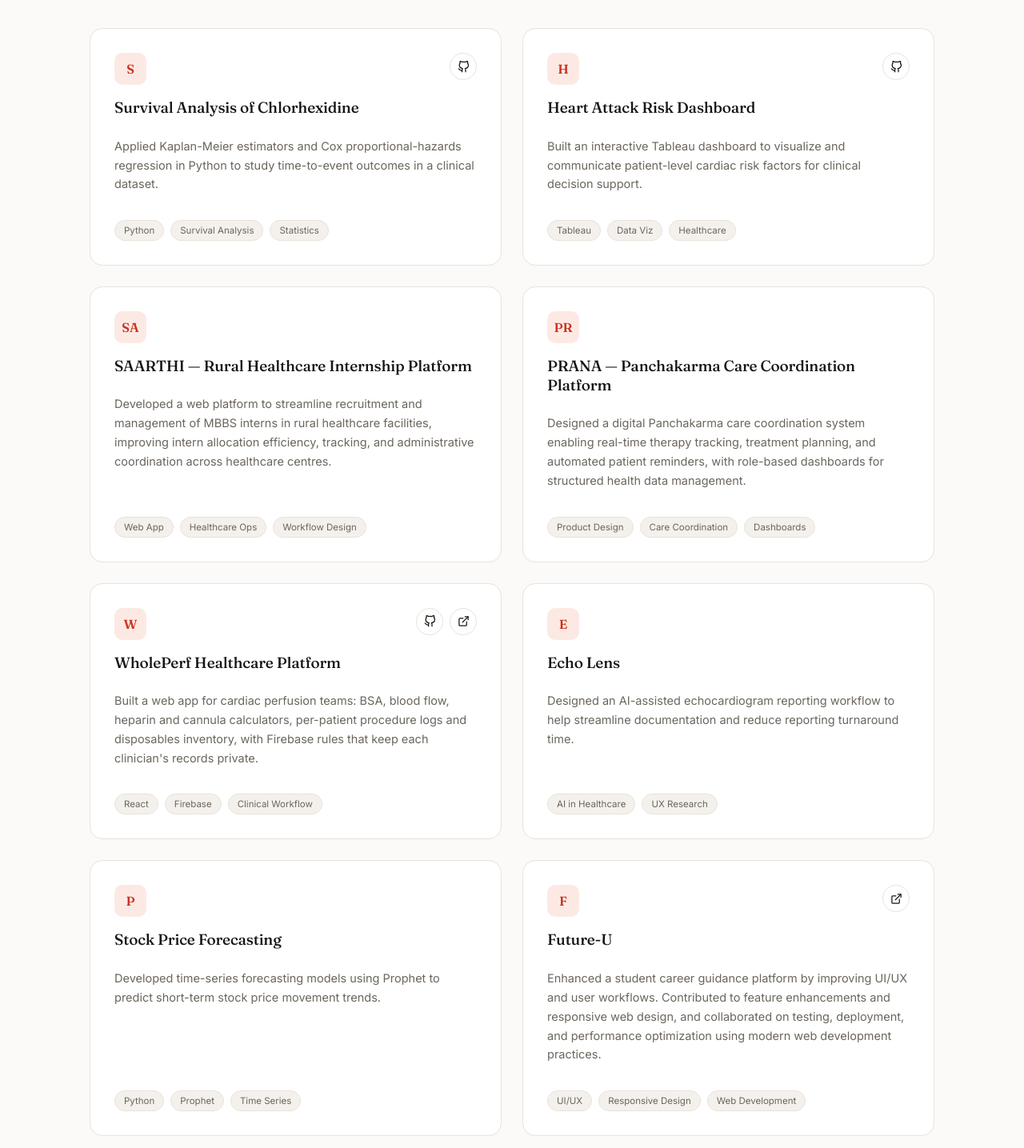
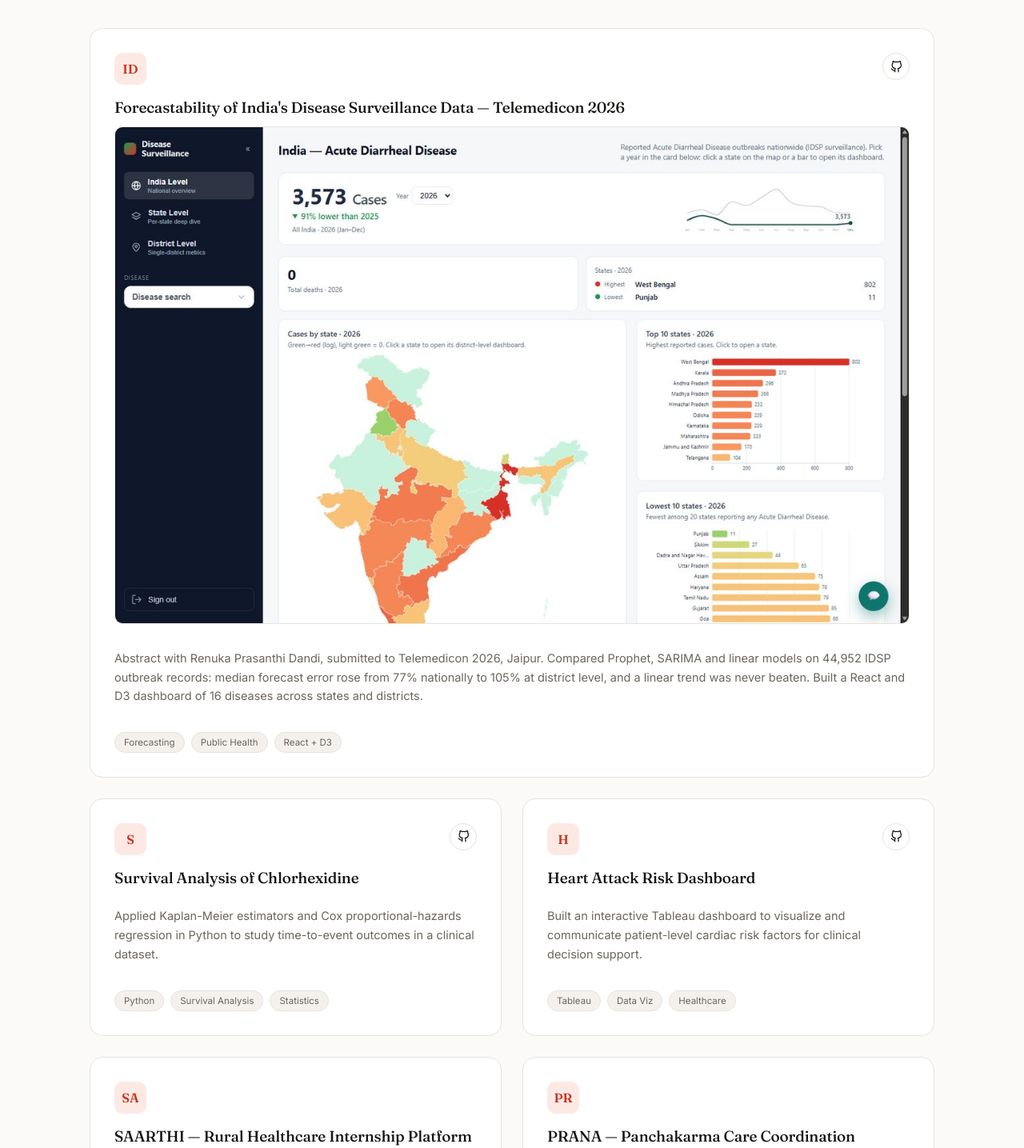
Before and after one commit to praharshitha-ai/portfolio, a plain HTML site: page index.html in a window 1280 px wide. Shown: the part 3440-4875 px from the top of the page at 80% size. Drawn offline with Linux system fonts and the light colour scheme.

Commit message:
Feature the Telemedicon 2026 IDSP abstract and drop stock forecasting
- Add a full-width card for the IDSP forecastability abstract (with
  Renuka Prasanthi Dandi) showing the surveillance dashboard
- Remove the Stock Price Forecasting card
- Update the downloadable resume with the abstract's results

```diff
--- a/index.html
+++ b/index.html
@@ -224,6 +224,8 @@
   .proj-top{display:flex; justify-content:space-between; align-items:flex-start; margin-bottom:16px;}
   .proj-icon{width:40px; height:40px; border-radius:10px; background:var(--red-100); color:var(--red-600); display:flex; align-items:center; justify-content:center; font-family:'Fraunces',serif; font-weight:600;}
   .proj-links{display:flex; gap:8px;}
+  .proj-card.proj-feature{grid-column:1 / -1;}
+  .proj-shot{display:block; width:100%; height:auto; border-radius:10px; border:1px solid var(--border); margin:2px 0 16px;}
   .proj-link{width:34px; height:34px; border-radius:50%; border:1px solid var(--border); display:flex; align-items:center; justify-content:center; transition:.3s ease;}
   .proj-link:hover{background:var(--red-500); border-color:var(--red-500);}
   .proj-link:hover svg{stroke:#fff;}
@@ -486,6 +488,17 @@
       </div>
       <div class="proj-grid reveal-stagger">
 
+        <div class="proj-card proj-feature">
+          <div class="proj-top">
+            <div class="proj-icon">ID</div>
+            <div class="proj-links"><a class="proj-link" href="https://github.com/praharshitha-ai/idsp-disease-surveillance" target="_blank" rel="noopener" aria-label="IDSP project code on GitHub" title="IDSP project code on GitHub"><svg viewBox="0 0 24 24" fill="none" stroke-width="2" stroke-linecap="round" stroke-linejoin="round" aria-hidden="true"><path d="M9 19c-5 1.5-5-2.5-7-3m14 6v-3.87a3.37 3.37 0 0 0-.94-2.61c3.14-.35 6.44-1.54 6.44-7A5.44 5.44 0 0 0 20 4.77 5.07 5.07 0 0 0 19.91 1S18.73.65 16 2.48a13.38 13.38 0 0 0-7 0C6.27.65 5.09 1 5.09 1A5.07 5.07 0 0 0 5 4.77a5.44 5.44 0 0 0-1.5 3.78c0 5.42 3.3 6.61 6.44 7A3.37 3.37 0 0 0 9 18.13V22"/></svg></a></div>
+          </div>
+          <h3>Forecastability of India's Disease Surveillance Data — Telemedicon 2026</h3>
+          <img class="proj-shot" src="idsp-dashboard.jpg" width="1200" height="750" loading="lazy" alt="IDSP surveillance dashboard showing reported Acute Diarrheal Disease cases by state across India">
+          <p>Abstract with Renuka Prasanthi Dandi, submitted to Telemedicon 2026, Jaipur. Compared Prophet, SARIMA and linear models on 44,952 IDSP outbreak records: median forecast error rose from 77% nationally to 105% at district level, and a linear trend was never beaten. Built a React and D3 dashboard of 16 diseases across states and districts.</p>
+          <div class="proj-tags"><span class="tag">Forecasting</span><span class="tag">Public Health</span><span class="tag">React + D3</span></div>
+        </div>
+
         <div class="proj-card">
           <div class="proj-top">
             <div class="proj-icon">S</div>
@@ -541,15 +554,6 @@
           <h3>Echo Lens</h3>
           <p>Designed an AI-assisted echocardiogram reporting workflow to help streamline documentation and reduce reporting turnaround time.</p>
           <div class="proj-tags"><span class="tag">AI in Healthcare</span><span class="tag">UX Research</span></div>
-        </div>
-
-        <div class="proj-card">
-          <div class="proj-top">
-            <div class="proj-icon">P</div>
-          </div>
-          <h3>Stock Price Forecasting</h3>
-          <p>Developed time-series forecasting models using Prophet to predict short-term stock price movement trends.</p>
-          <div class="proj-tags"><span class="tag">Python</span><span class="tag">Prophet</span><span class="tag">Time Series</span></div>
         </div>
 
         <div class="proj-card">
```
Also changed, not shown: idsp-dashboard.jpg (added), 1 other file.
